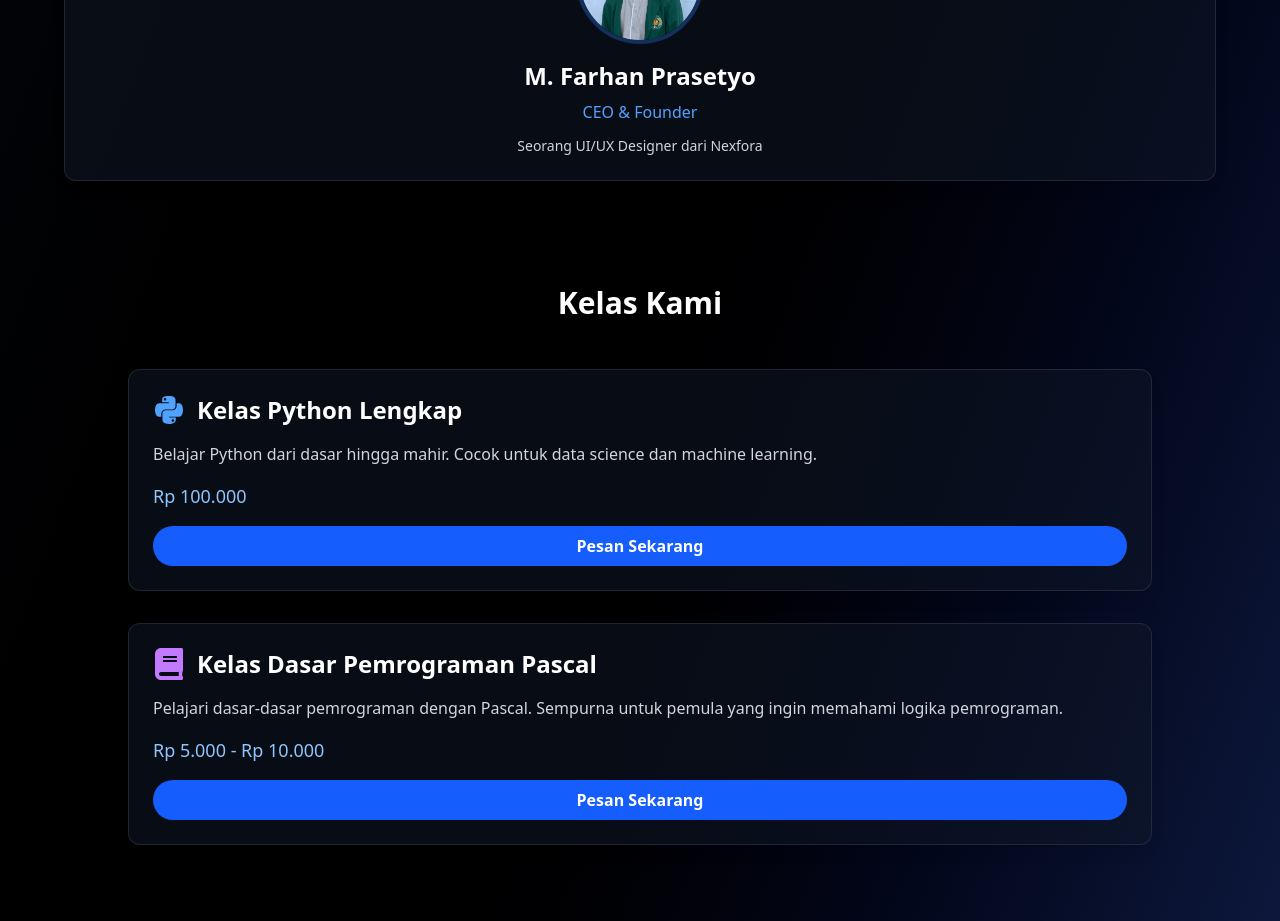
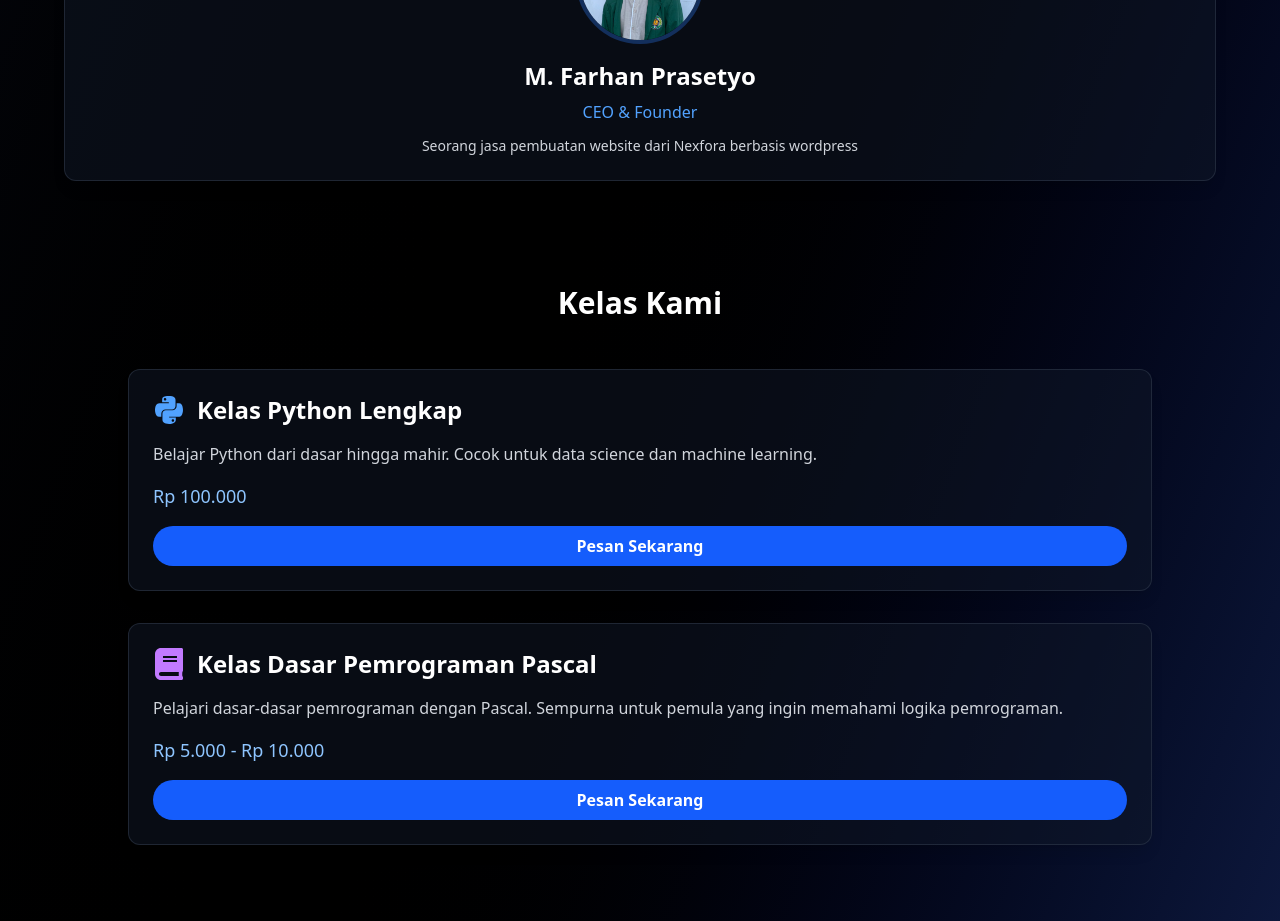
Before and after one commit to IKIII0/Nexfora0, a React (Vite) app: page / in a window 1280 px wide. Shown: the part 1780-2701 px from the top of the page. Built offline with nearby package versions, Linux system fonts and the light colour scheme.

Commit message:
deskripsi si parhan

```diff
--- a/src/App.jsx
+++ b/src/App.jsx
@@ -83,7 +83,8 @@ function App() {
       name: "M. Farhan Prasetyo",
       role: "CEO & Founder",
       photo: "/img/Farhan.jpg",
-      description: "Seorang UI/UX Designer dari Nexfora",
+      description:
+        "Seorang jasa pembuatan website dari Nexfora berbasis wordpress",
     },
   ];
 
```
